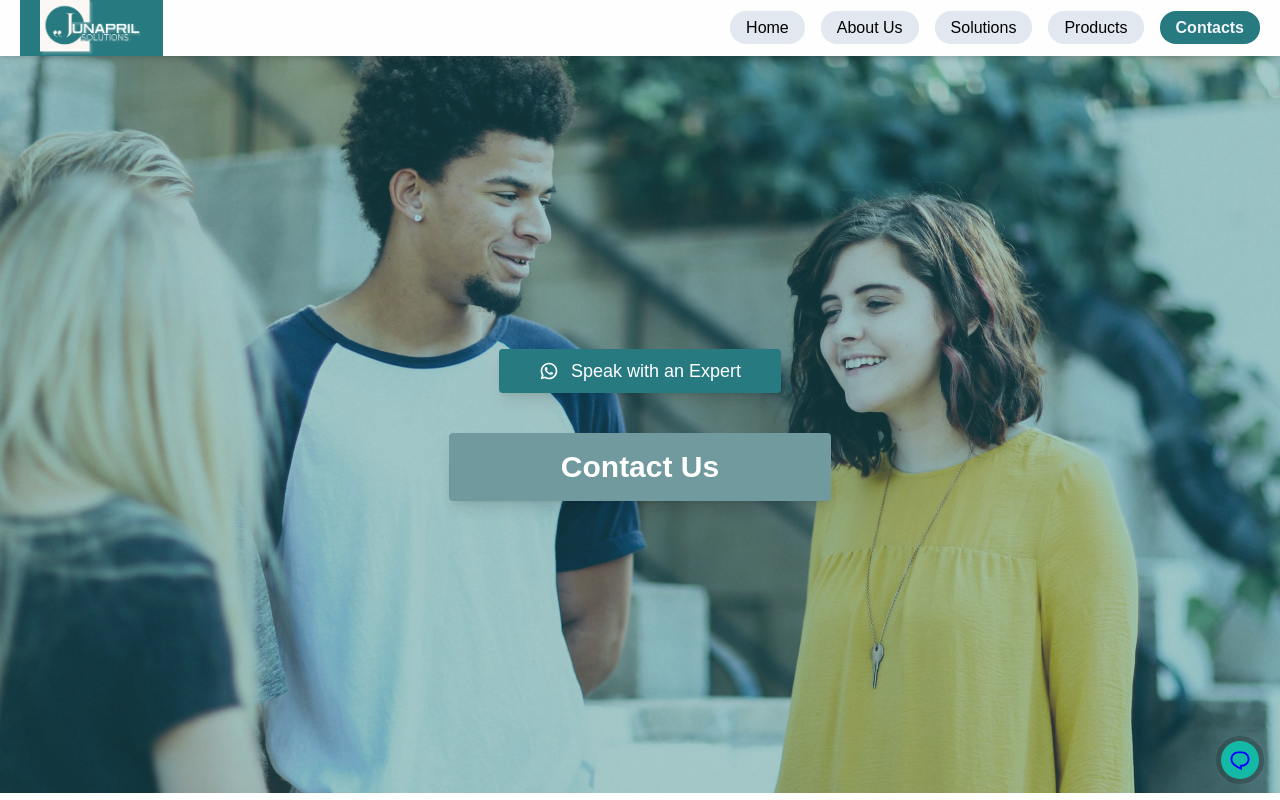
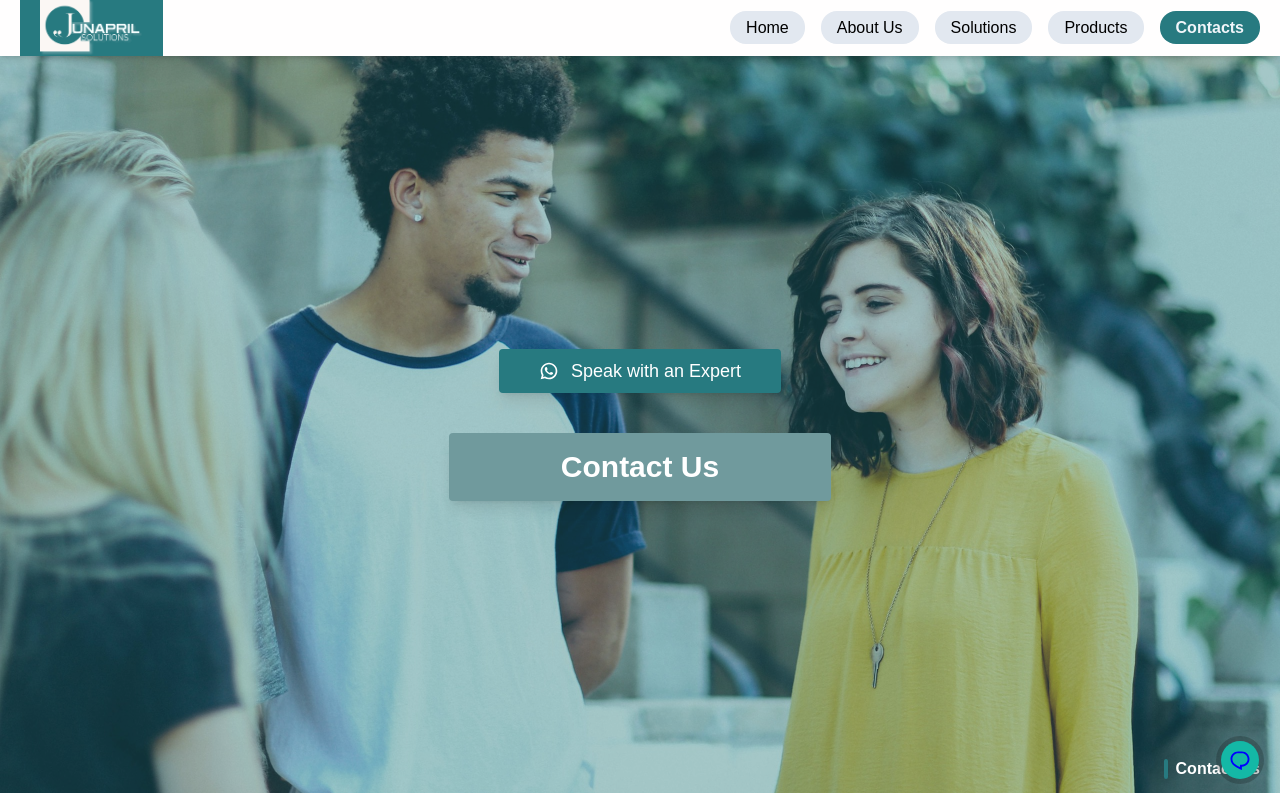
Before and after one commit to PraktyDev/junapril, a Next.js app: page /contact in a window 1280 px wide. Shown: the top 800 px of the page. Built offline with nearby package versions, Linux system fonts and the light colour scheme.

Commit message:
added a flicker component to all pages

```diff
--- a/src/app/about/page.js
+++ b/src/app/about/page.js
@@ -8,6 +8,7 @@ import {
     CardTitle,
   } from "@/components/ui/card"
 import { Separator } from "@/components/ui/separator";
+import Flicker from "@/components/Flicker";
 
 const page = () => {
   return (
@@ -29,6 +30,7 @@ const page = () => {
             Get in Touch
           </Link>
         </div>
+        <Flicker text='About Us' />
       </div>
 
       <div className="grid grid-cols-1 laptop:grid-cols-2 gap-4 container mx-auto place-items-center">
--- a/src/app/contact/page.js
+++ b/src/app/contact/page.js
@@ -10,6 +10,7 @@ import GetInTouch from '@/components/GetInTouch'
 import ContactForm from '@/components/ContactForm'
 import Review from '@/components/Review'
 import { RiWhatsappLine } from "react-icons/ri"
+import Flicker from '@/components/Flicker'
 
 const page = () => {
   return (
@@ -23,6 +24,7 @@ const page = () => {
             </Link>
             <div className='text-3xl bg-[#709A9D] rounded-sm py-4 px-20 laptop:px-28 cursor-default shadow-lg text-white font-bold'>Contact Us</div>
           </div>
+          <Flicker text='Contact Us' />
       </div>
 
       <div className='container mx-auto flex items-center justify-center gap-10'>
--- a/src/app/globals.css
+++ b/src/app/globals.css
@@ -2,6 +2,23 @@
 @tailwind components;
 @tailwind utilities;
 
+@keyframes flicker {
+  0%, 100% { opacity: 1; }
+  41.99% { opacity: 1; }
+  42% { opacity: 0; }
+  43% { opacity: 0; }
+  43.01% { opacity: 1; }
+  47.99% { opacity: 1; }
+  48% { opacity: 0; }
+  49% { opacity: 0; }
+  49.01% { opacity: 1; }
+}
+
+@layer utilities {
+  .animate-flicker {
+    animation: flicker 0.5s linear infinite;
+  }
+}
 
 @keyframes home2BgSlide {
   0%, 20% {
--- a/src/app/page.js
+++ b/src/app/page.js
@@ -1,4 +1,5 @@
 "use client"
+import Flicker from "@/components/Flicker"
 import ImageCard from "@/components/ImageCard"
 import ServiceCard from "@/components/ServiceCard"
 import ServiceLinks from "@/components/ServiceLinks"
@@ -42,6 +43,7 @@ const page = () => {
             <p className='laptop:-mt-8 mx-4 tablet:mx-0 text-md laptop:text-lg text-center font-semibold text-white'>Your trusted partner in IT security consulting, recruitment, and eCommerce solutions.</p>
             <Link href={'/contact'} className='w-40 laptop:w-56 laptop:-mt-8 text-nowrap text-center bg-none hover:bg-[#277A80] text-white text-md tablet:text-lg laptop:text-xl border-2 px-2 laptop:px-10 py-1.5 laptop:py-2 border-[#277A80] rounded-xl'>Get in Touch</Link>
           </div>
+          <Flicker text='Home' />
       </div>
 
       <div className='grid grid-cols-2 laptop:grid-cols-4 gap-4 justify-center mx-auto'>
--- a/src/app/products/e-commerce/page.js
+++ b/src/app/products/e-commerce/page.js
@@ -1,3 +1,4 @@
+import Flicker from "@/components/Flicker"
 import { Separator } from "@/components/ui/separator"
 import Image from "next/image"
 import Link from "next/link"
@@ -17,6 +18,7 @@ const page = () => {
             <div className='text-xl laptop:text-2xl bg-[#709A9D] rounded-sm py-4 px-10 text-nowrap laptop:px-20 shadow-lg cursor-default text-white font-bold uppercase'>E-COMMERCE</div>
             <Link href={'/contact'} className='w-40 laptop:w-56 text-nowrap text-center bg-none hover:bg-[#277A80] text-white text-md tablet:text-lg laptop:text-xl border-2 px-2 laptop:px-10 py-1.5 laptop:py-2 border-[#277A80] rounded-xl'>Get in Touch</Link>
           </div>
+          <Flicker text='E-Commerce' />
       </div>
       <div className='z-10 -mt-36 tablet:-mt-24 laptop:leading-7 laptop:-mt-28 max-w-2xl bg-[#277A80] rounded-md mx-4 tablet:mx-auto text-white text-center py-4 px-4 laptop:px-8'>
         Junapril health care organizations to meet their regulatory compliance requirements by providing specialized services developed by proven industry experts. As an industry leader in health care regulatory compliance and compliance operations, Junapril has worked with a broad range of health care organizations, IT Security Solution and E-commerce to design, implement, manage and improve their compliance programs.
--- a/src/app/products/health-record-policy/page.js
+++ b/src/app/products/health-record-policy/page.js
@@ -1,3 +1,4 @@
+import Flicker from "@/components/Flicker"
 import { Separator } from "@/components/ui/separator"
 import Image from "next/image"
 import Link from "next/link"
@@ -17,6 +18,7 @@ const page = () => {
             <div className='text-xl laptop:text-2xl bg-[#709A9D] rounded-sm py-4 px-10 text-nowrap laptop:px-20 shadow-lg cursor-default text-white font-bold uppercase'>Health Record Policy</div>
             <Link href={'/contact'} className='w-40 laptop:w-56 text-nowrap text-center bg-none hover:bg-[#277A80] text-white text-md tablet:text-lg laptop:text-xl border-2 px-2 laptop:px-10 py-1.5 laptop:py-2 border-[#277A80] rounded-xl'>Get in Touch</Link>
           </div>
+          <Flicker text='Health Record Privacy' />
       </div>
       <div className='z-10 -mt-36 tablet:-mt-24 laptop:leading-7 laptop:-mt-28 max-w-2xl bg-[#277A80] rounded-md mx-4 tablet:mx-auto text-white text-center py-4 px-4 laptop:px-8'>
         Junapril health care organizations to meet their regulatory compliance requirements by providing specialized services developed by proven industry experts. As an industry leader in health care regulatory compliance and compliance operations, Junapril has worked with a broad range of health care organizations, IT Security Solution and E-commerce to design, implement, manage and improve their compliance programs.
--- a/src/app/products/it-consulting/page.js
+++ b/src/app/products/it-consulting/page.js
@@ -1,3 +1,4 @@
+import Flicker from "@/components/Flicker"
 import { Separator } from "@/components/ui/separator"
 import Image from "next/image"
 import Link from "next/link"
@@ -17,6 +18,7 @@ const page = () => {
             <div className='text-xl laptop:text-2xl bg-[#709A9D] rounded-sm py-4 px-10 text-nowrap laptop:px-20 shadow-lg cursor-default text-white font-bold uppercase'>IT CONSULTING</div>
             <Link href={'/contact'} className='w-40 laptop:w-56 text-nowrap text-center bg-none hover:bg-[#277A80] text-white text-md tablet:text-lg laptop:text-xl border-2 px-2 laptop:px-10 py-1.5 laptop:py-2 border-[#277A80] rounded-xl'>Get in Touch</Link>
           </div>
+          <Flicker text='IT Consulting' />
       </div>
       <div className='z-10 -mt-36 tablet:-mt-24 laptop:leading-7 laptop:-mt-28 max-w-2xl bg-[#277A80] rounded-md mx-4 tablet:mx-auto text-white text-center py-4 px-4 laptop:px-8'>
         Junapril health care organizations to meet their regulatory compliance requirements by providing specialized services developed by proven industry experts. As an industry leader in health care regulatory compliance and compliance operations, Junapril has worked with a broad range of health care organizations, IT Security Solution and E-commerce to design, implement, manage and improve their compliance programs.
--- a/src/app/products/page.js
+++ b/src/app/products/page.js
@@ -4,6 +4,7 @@ import Image from "next/image"
 import Link from "next/link"
 import { RiWhatsappLine } from "react-icons/ri"
 import { useEffect, useState } from "react"
+import Flicker from "@/components/Flicker"
 
 
 const page = () => {
@@ -45,6 +46,7 @@ const page = () => {
               }`}>{texts[currentTextIndex]}</div>
             <Link href={'/contact'} className='w-40 laptop:w-56 text-nowrap text-center bg-none hover:bg-[#277A80] text-white text-md tablet:text-lg laptop:text-xl border-2 px-2 laptop:px-10 py-1.5 laptop:py-2 border-[#277A80] rounded-xl'>Get in Touch</Link>
           </div>
+          <Flicker text='Products' />
       </div>
       <div className='z-10 -mt-36 tablet:-mt-24 laptop:leading-7 laptop:-mt-28 max-w-2xl bg-[#277A80] rounded-md mx-4 tablet:mx-auto text-white text-center py-4 px-4 laptop:px-8'>
         Junapril health care organizations to meet their regulatory compliance requirements by providing specialized services developed by proven industry experts. As an industry leader in health care regulatory compliance and compliance operations, Junapril has worked with a broad range of health care organizations, IT Security Solution and E-commerce to design, implement, manage and improve their compliance programs.
--- a/src/app/products/recruitment/page.js
+++ b/src/app/products/recruitment/page.js
@@ -1,3 +1,4 @@
+import Flicker from "@/components/Flicker"
 import { Separator } from "@/components/ui/separator"
 import Image from "next/image"
 import Link from "next/link"
@@ -17,6 +18,7 @@ const page = () => {
             <div className='text-xl laptop:text-2xl bg-[#709A9D] rounded-sm py-4 px-10 text-nowrap laptop:px-20 shadow-lg cursor-default text-white font-bold uppercase'>RECRUITMENT</div>
             <Link href={'/contact'} className='w-40 laptop:w-56 text-nowrap text-center bg-none hover:bg-[#277A80] text-white text-md tablet:text-lg laptop:text-xl border-2 px-2 laptop:px-10 py-1.5 laptop:py-2 border-[#277A80] rounded-xl'>Get in Touch</Link>
           </div>
+          <Flicker text='Recruitment' />
       </div>
       <div className='z-10 -mt-36 tablet:-mt-24 laptop:leading-7 laptop:-mt-28 max-w-2xl bg-[#277A80] rounded-md mx-4 tablet:mx-auto text-white text-center py-4 px-4 laptop:px-8'>
         Junapril health care organizations to meet their regulatory compliance requirements by providing specialized services developed by proven industry experts. As an industry leader in health care regulatory compliance and compliance operations, Junapril has worked with a broad range of health care organizations, IT Security Solution and E-commerce to design, implement, manage and improve their compliance programs.
--- a/src/app/products/training/page.js
+++ b/src/app/products/training/page.js
@@ -1,3 +1,4 @@
+import Flicker from "@/components/Flicker"
 import { Separator } from "@/components/ui/separator"
 import Image from "next/image"
 import Link from "next/link"
@@ -17,6 +18,7 @@ const page = () => {
             <div className='text-xl laptop:text-2xl bg-[#709A9D] rounded-sm py-4 px-10 text-nowrap laptop:px-20 shadow-lg cursor-default text-white font-bold uppercase'>TRAINING</div>
             <Link href={'/contact'} className='w-40 laptop:w-56 text-nowrap text-center bg-none hover:bg-[#277A80] text-white text-md tablet:text-lg laptop:text-xl border-2 px-2 laptop:px-10 py-1.5 laptop:py-2 border-[#277A80] rounded-xl'>Get in Touch</Link>
           </div>
+          <Flicker text='Training' />
       </div>
       <div className='z-10 -mt-36 tablet:-mt-24 laptop:leading-7 laptop:-mt-28 max-w-2xl bg-[#277A80] rounded-md mx-4 tablet:mx-auto text-white text-center py-4 px-4 laptop:px-8'>
         Junapril health care organizations to meet their regulatory compliance requirements by providing specialized services developed by proven industry experts. As an industry leader in health care regulatory compliance and compliance operations, Junapril has worked with a broad range of health care organizations, IT Security Solution and E-commerce to design, implement, manage and improve their compliance programs.
--- a/src/app/solutions/page.js
+++ b/src/app/solutions/page.js
@@ -3,6 +3,7 @@ import SolutionServiceCard from "@/components/SolutionServiceCard"
 import SolutionCard from "@/components/SolutionCard"
 import { Separator } from "@/components/ui/separator"
 import Link from "next/link"
+import Flicker from "@/components/Flicker"
 
 
 const page = () => {
@@ -19,6 +20,7 @@ const page = () => {
             </Link>
             <div className='text-3xl laptop:text-4xl text-center bg-[#1BC9FA] rounded-sm laptop:rounded-lg py-4 laptop:py-8 tablet:max-w-3xl laptop:max-w-6xl w-full mx-auto bg-opacity-50 cursor-default shadow-lg text-black font-bold'>Risk Assessments</div>
           </div>
+          <Flicker text='Solutions' />
       </div>
 
         <div className='grid grid-cols-1 tablet:grid-cols-2 laptop:grid-cols-4 gap-4 justify-between place-items-center mx-4 tablet:mx-10'>
--- /dev/null
+++ b/src/components/Flicker.js
@@ -0,0 +1,12 @@
+import { Separator } from "@/components/ui/separator"
+
+const Flicker = ({text}) => {
+  return (
+    <div className="absolute bottom-3 right-5 flex gap-2 items-center justify-center">
+    <Separator orientation='vertical' className='border-2 border-[#277A80] h-5 rounded-full animate-flicker' />
+    <p className="font-semibold text-white">{text}</p>
+  </div>
+  )
+}
+
+export default Flicker
```
